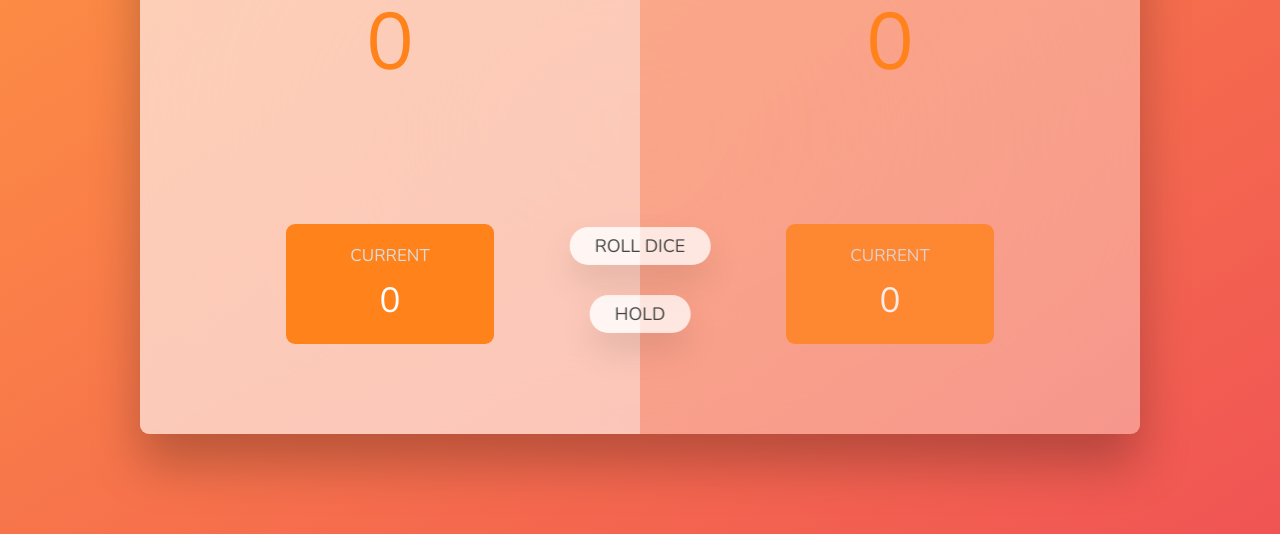
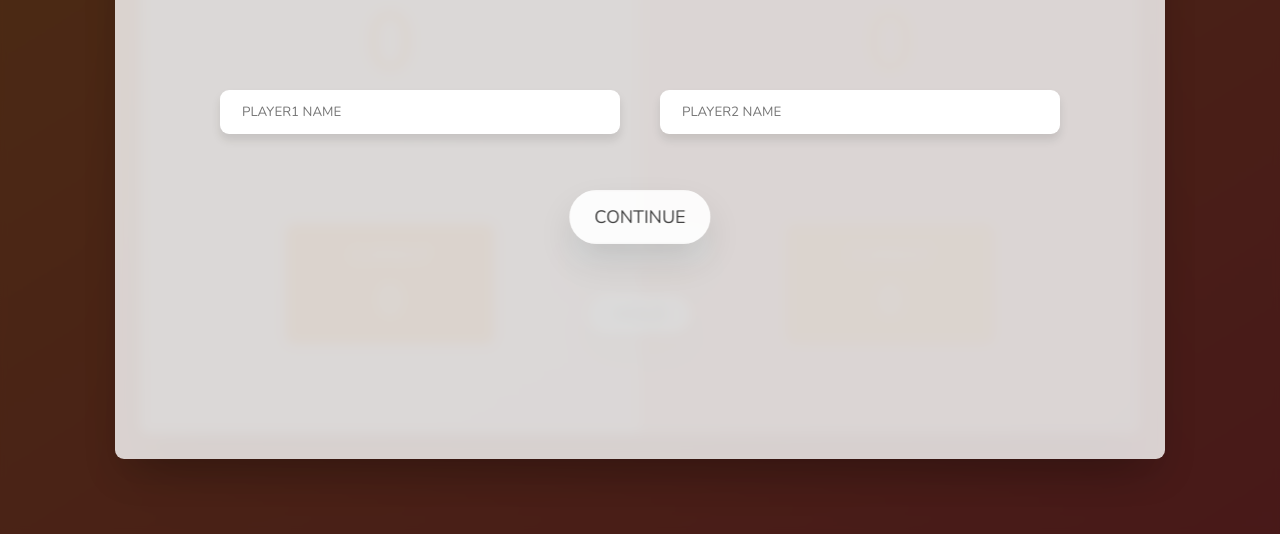
Before and after one commit to VanoAkofashvili/pig_game, a plain HTML site: page index.html in a window 1280 px wide. Shown: the part 266-800 px from the top of the page. Drawn offline with nearby package versions, Linux system fonts and the light colour scheme.

Commit message:
player can input name

```diff
--- a/index.html
+++ b/index.html
@@ -56,6 +56,15 @@
         </p>
       </div>
     </div>
+
+    <div class="modal hidden-popup" id="name_inputs">
+      <div class="player_names">
+        <input type="text" class="input_player-name" id="plr1" placeholder="Player1 name">
+        <input type="text" class="input_player-name" id="plr2" placeholder="Player2 name">
+        <button class="btn btn--input">Continue</button>
+      </div>
+    </div>
+
     <div class="overlay hidden-popup"></div>
 
     <script src="script.js"></script>
--- a/script.js
+++ b/script.js
@@ -17,12 +17,15 @@ const btnRoll = document.querySelector('.btn--roll');
 const btnHold = document.querySelector('.btn--hold');
 const btnRules = document.querySelector('.btn--rules');
 const btnClose = document.querySelector('.btn--close');
+const btnInput = document.querySelector('.btn--input');
 
 score0El.textContent = 0;
 score1El.textContent = 0;
 diceEl.classList.add('hidden');
 
 let state;
+let player1;
+let player2;
 
 const init = function () {
   state = {
@@ -31,6 +34,7 @@ const init = function () {
     playing: true,
     scores: [0, 0],
     modalOpened: false,
+    firstLoad: true,
   };
 
   score0El.textContent = 0;
@@ -48,7 +52,45 @@ const init = function () {
   player0El.classList.add('player--active');
 };
 
+// Modal
+const openModal = function () {
+  modalEl.classList.remove('hidden-popup');
+  overlay.classList.remove('hidden-popup');
+};
+
+const closeModal = function () {
+  modalEl.classList.add('hidden-popup');
+  if (!state.firstLoad) {
+    overlay.classList.add('hidden-popup');
+  }
+};
+
+btnRules.addEventListener('click', function () {
+  if (!state.modal) {
+    openModal();
+  }
+});
+
+const inputNames = function () {
+  document.getElementById('name_inputs').classList.remove('hidden-popup');
+  overlay.classList.remove('hidden-popup');
+};
+
+inputNames();
 init();
+
+btnInput.addEventListener('click', function () {
+  player1 = document.getElementById('plr1').value;
+  player2 = document.getElementById('plr2').value;
+
+  if (player1 && player2 && player1.length < 15 && player2.length <= 15) {
+    document.getElementById('name--0').textContent = player1;
+    document.getElementById('name--1').textContent = player2;
+    state.firstLoad = false;
+    closeModal();
+    document.getElementById('name_inputs').classList.add('hidden-popup');
+  }
+});
 
 const switchPlayer = function () {
   document.getElementById(`current--${state.activePlayer}`).textContent = 0;
@@ -87,9 +129,8 @@ btnHold.addEventListener('click', function () {
       document
         .querySelector(`.player--${state.activePlayer}`)
         .classList.add('player--winner');
-      document
-        .getElementById(`name--${state.activePlayer}`)
-        .textContent = 'Winner';
+      document.getElementById(`name--${state.activePlayer}`).textContent =
+        'Winner';
       document
         .querySelector(`.player--${state.activePlayer}`)
         .classList.remove('player--active');
@@ -101,23 +142,6 @@ btnHold.addEventListener('click', function () {
 
 btnNew.addEventListener('click', init);
 
-// Modal
-const openModal = function () {
-  modalEl.classList.remove('hidden-popup');
-  overlay.classList.remove('hidden-popup');
-};
-
-const closeModal = function () {
-  modalEl.classList.add('hidden-popup');
-  overlay.classList.add('hidden-popup');
-};
-
-btnRules.addEventListener('click', function () {
-  if (!state.modal) {
-    openModal();
-  }
-});
-
 overlay.addEventListener('click', closeModal);
 
 btnClose.addEventListener('click', closeModal);
--- a/style.css
+++ b/style.css
@@ -227,7 +227,7 @@ main {
   left: 0;
   width: 100%;
   height: 100%;
-  background-color: rgba(0, 0, 0, 0.6);
+  background-color: rgba(0, 0, 0, 0.7);
   backdrop-filter: blur(3px);
   z-index: 5;
 }
@@ -247,3 +247,33 @@ main {
 .hidden-popup {
   transform: translate(-50%, -200%);
 }
+
+/* Player Names */
+.player_names {
+  display: flex;
+  justify-content: space-between;
+  width: 80%;
+  transform: translateY(-50%);
+}
+
+.input_player-name {
+  padding: 1.3rem 2.2rem;
+  width: 40rem;
+  text-transform: uppercase;
+
+  background-color: #fff;
+  font-family: inherit;
+  box-shadow: 0 .6rem 1rem 0 rgba(0, 0, 0, .1);
+  border: none;
+  outline: none;
+  border-radius: 9px;
+}
+
+.btn--input {
+  transform: translate(-50%, 10rem);
+  padding: 1.5rem 2.5rem;
+}
+
+.btn--input:active {
+  transform: translate(-50%, 10.3rem);
+}
```
